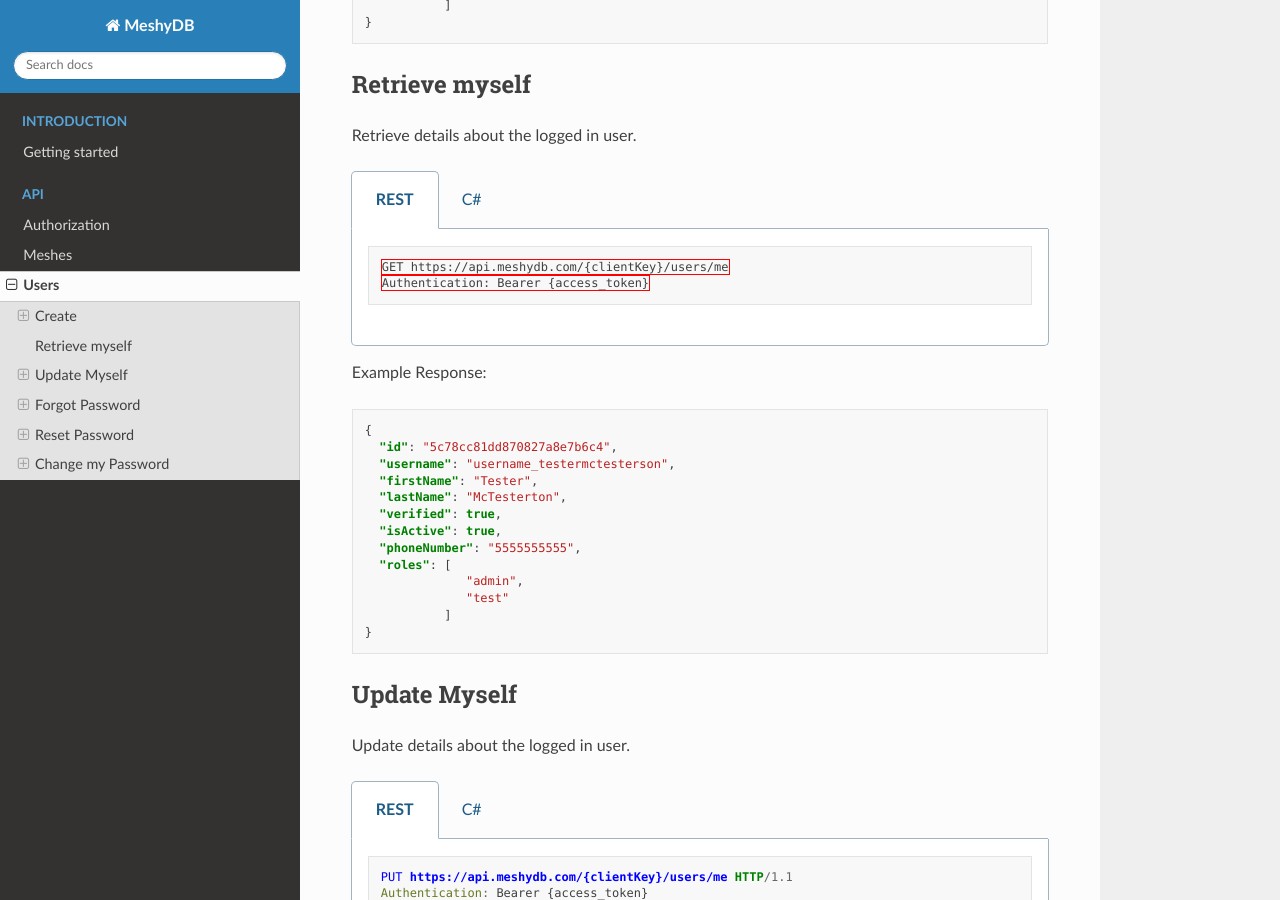
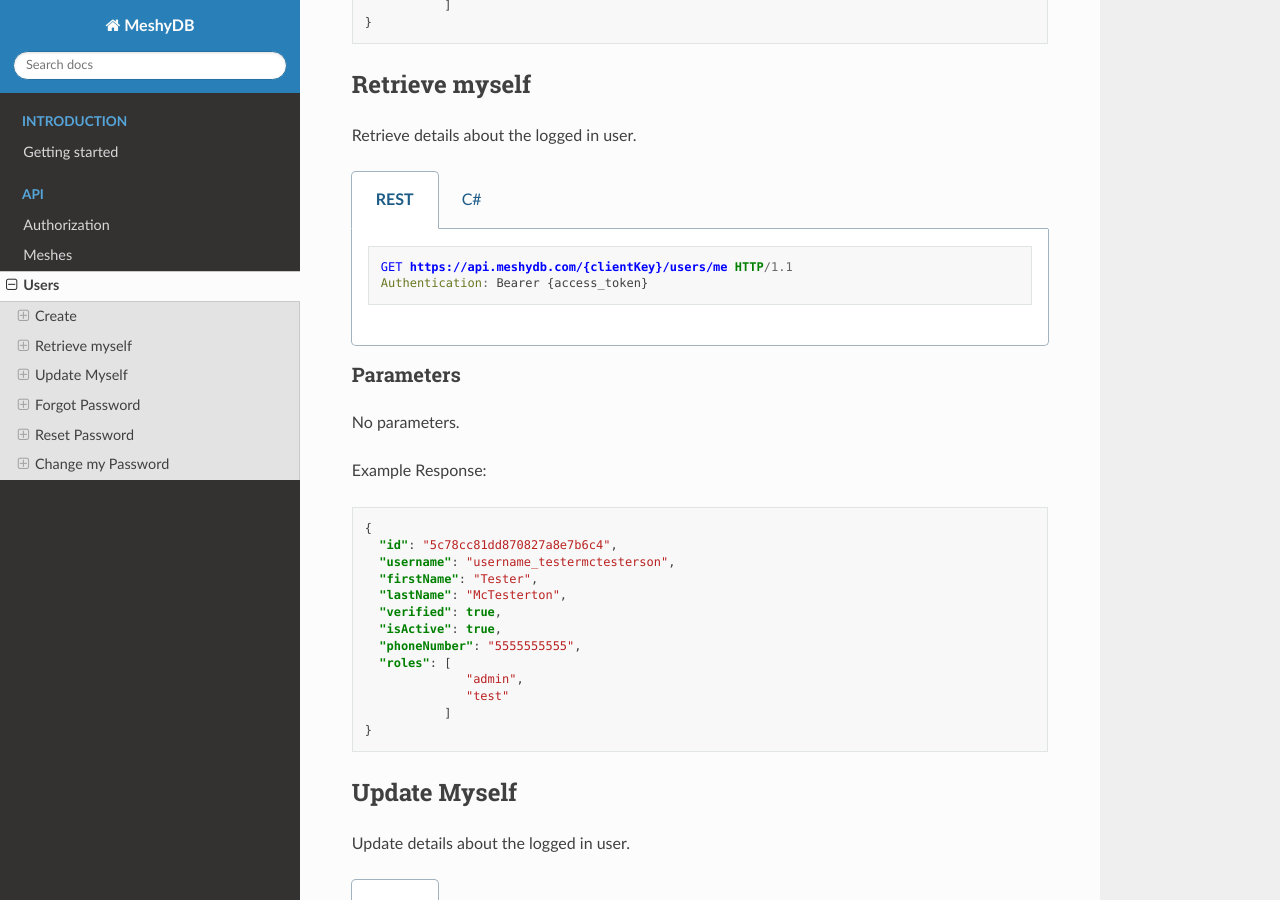
Before and after one commit to yetisoftworks/MeshyDB.SDK, a Sphinx documentation site: the page built from docs/api/users.rst, in a window 1280 px wide and 900 px high, scrolled down 1732 px. Built offline with Sphinx 7.4.7 and the Read the Docs theme 2.0.0, drawn with Linux system fonts in a browser that asks for light colours.

Commit message:
Update users.rst

```diff
--- a/docs/api/users.rst
+++ b/docs/api/users.rst
@@ -97,7 +97,7 @@ Retrieve details about the logged in user.
 
       .. code-block:: http
 
-         GET https://api.meshydb.com/{clientKey}/users/me
+         GET https://api.meshydb.com/{clientKey}/users/me HTTP/1.1
          Authentication: Bearer {access_token}
 
    .. group-tab:: C#
@@ -108,6 +108,10 @@ Retrieve details about the logged in user.
          var client = await database.LoginWithAnonymouslyAsync();
 
          await client.Users.GetLoggedInUserAsync();
+
+Parameters
+^^^^^^^^^^
+No parameters.
 
 Example Response:
 
```
